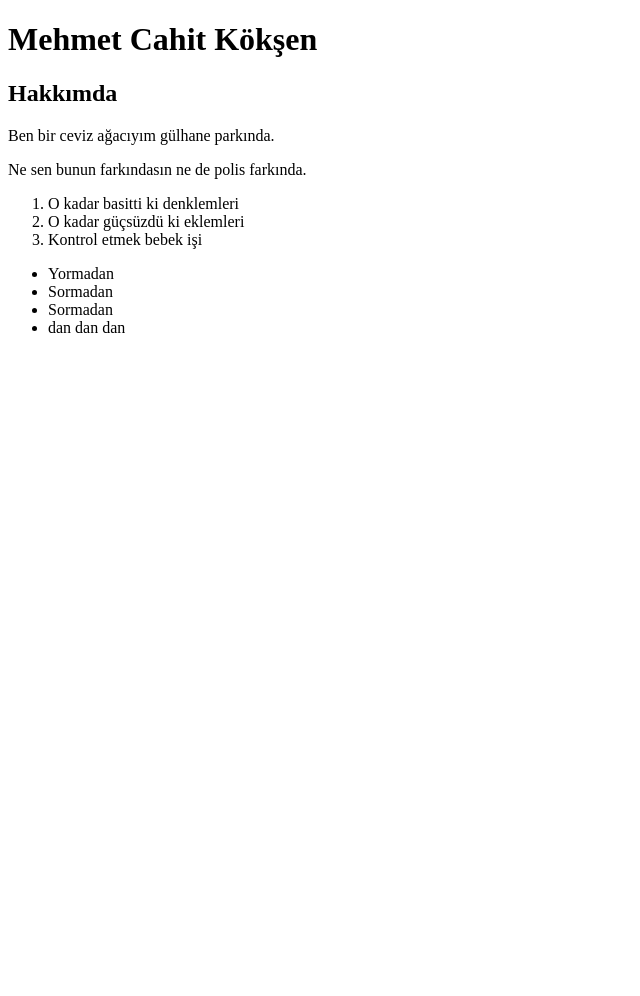
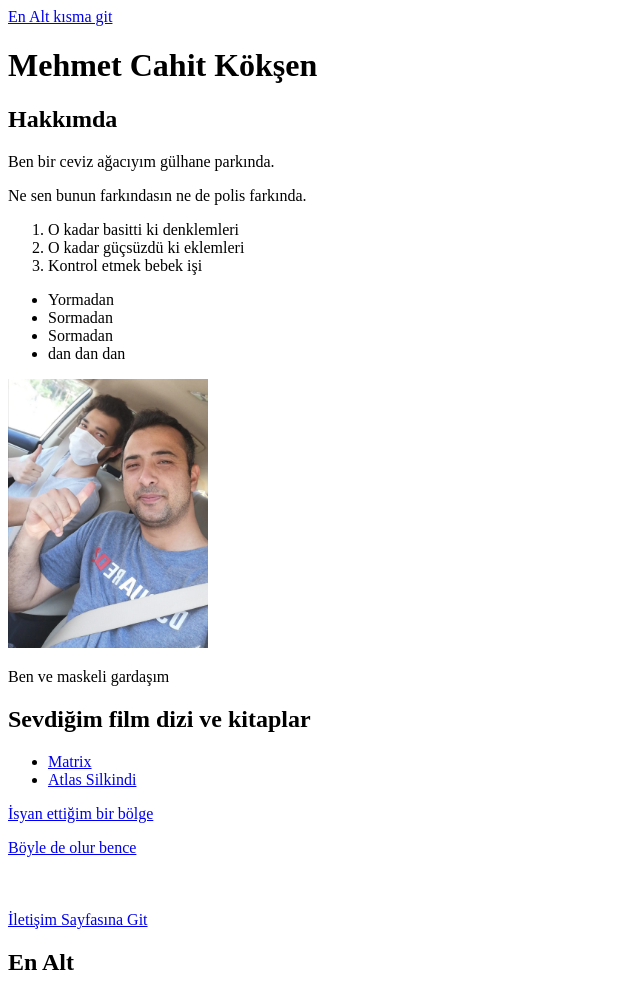
Before and after one commit to cahitkoksen/Proje, a plain HTML site: page index.html in a window 1280 px wide. Shown: the whole page, without its empty margins (0-640 px from the left). Before the commit the page ends 800 px from the top, so only its background shows below. Drawn offline with Linux system fonts and the light colour scheme.

Commit message:
resim ve linkler eklendi

```diff
--- a/index.html
+++ b/index.html
@@ -7,10 +7,14 @@
     <title>Hoşgeldin</title>
 </head>
 <body>
+    <a href="#PageDown">
+        En Alt kısma git
+    </a>
     <h1>Mehmet Cahit Kökşen</h1>
     <h2>Hakkımda</h2>
     <p>Ben bir ceviz ağacıyım gülhane parkında.</p>
     <p>Ne sen bunun farkındasın ne de polis farkında.</p>
+    <!-- ctrl+ö ile yorum satırı açıyorum -->
     <!-- Kendimi tanıtmaya üşendim o nedenel sizi Cem Karaca ile selamlıyorum. -->
     <ol>
         <li>O kadar basitti ki denklemleri</li>
@@ -23,5 +27,34 @@
         <li>Sormadan</li>
         <li>dan dan dan</li>
     </ul>
+    <a href="https://www.instagram.com/cahit.koksen/">
+        <img width="200" src="Images/SA BEN.jpeg" alt="Ben ve maskeli gardaş" title="Bu bir imajdır">
+    </a>
+<!-- title geyiği ile mouse imajın üstüne gelince açıklama çıkmasını sağladım  -->
+    <p>Ben ve maskeli gardaşım</p>
+
+    <h2>Sevdiğim film dizi ve kitaplar</h2>
+
+    <ul>
+        <li><a href="https://www.imdb.com/title/tt0133093/" target="_blank">Matrix</a></li>
+        <li><a href="https://www.goodreads.com/book/show/662.Atlas_Shrugged" target="_blank">Atlas Silkindi</a></li>
+    </ul>
+
+    <a href="https://www.twitter.com/10parmakq">
+        <p>İsyan ettiğim bir bölge</p>
+    </a>
+
+    <a href="https://www.twitter.com/10parmakq" target="_blank">
+        Böyle de olur bence
+    </a>
+    <!-- target blank muhabbeti ile yeni sekmede açtım  -->
+    <br>
+    <br>
+    <br>
+    <br>
+    <a href="contact.html">
+        İletişim Sayfasına Git
+    </a>
+    <h2 id="PageDown">En Alt</h2>
 </body>
 </html>
```
Also changed, not shown: contact.html (added, +23 -0 lines), Images/SA BEN.jpeg (added).
